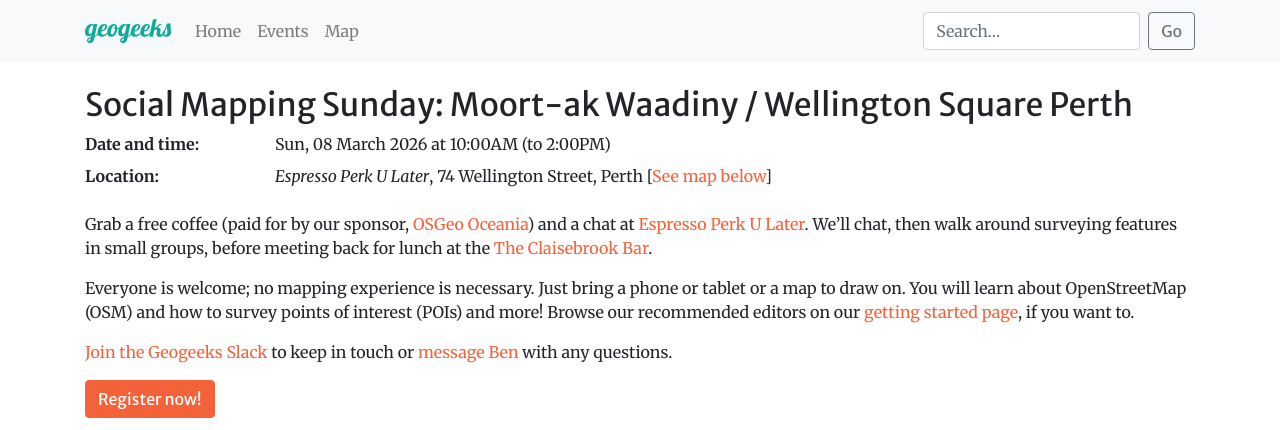
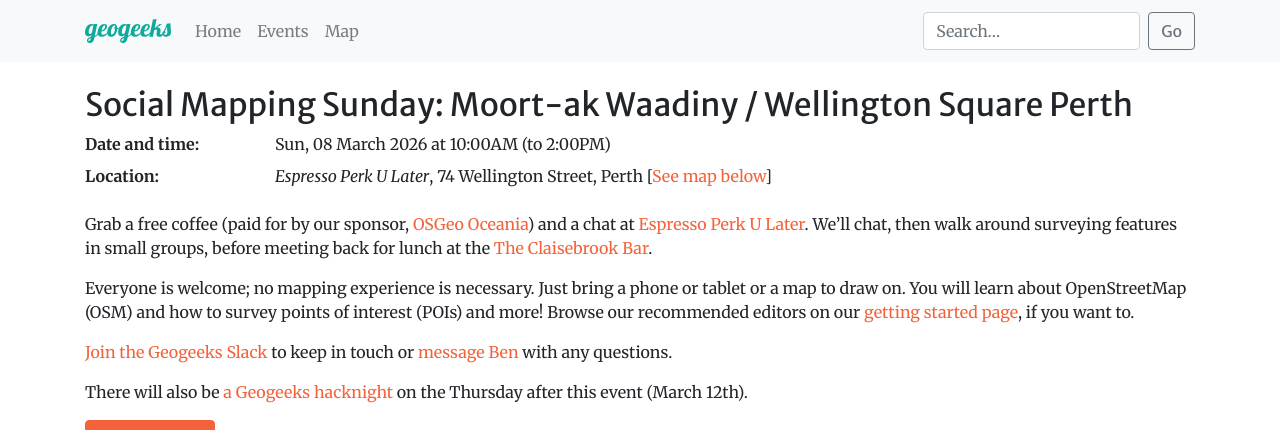
Before and after one commit to geogeeks-au/geogeeks-au.github.io, a Jekyll site: the page built from 2026/0308_osm-east-perth.md, in a window 1280 px wide, cut to the strip 0-430 px from the top of the page. Built offline with Jekyll 4.4.1, drawn with Linux system fonts in a browser that asks for light colours; comment, search, counter and statistics services are not loaded.

Commit message:
Update 0308_osm-east-perth.md

```diff
--- a/2026/0308_osm-east-perth.md
+++ b/2026/0308_osm-east-perth.md
@@ -23,8 +23,9 @@
 You will learn about OpenStreetMap (OSM) and how to survey points of interest (POIs) and more!
 Browse our recommended editors on our [getting started page][osm-start], if you want to.
 
+[Join the Geogeeks Slack][slack] to keep in touch or [message Ben][msg-ben] with any questions.
 
-[Join the Geogeeks Slack][slack] to keep in touch or [message Ben][msg-ben] with any questions.
+There will also be [a Geogeeks hacknight](./0312_hacknight.html) on the Thursday after this event (March 12th).
 
 [cafe]: https://www.openstreetmap.org/node/11185818731
 [pub]: https://www.openstreetmap.org/node/738805885
```
